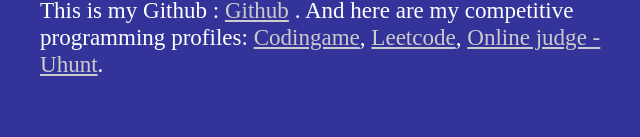
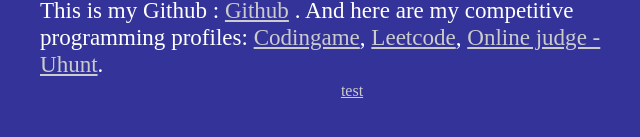
Before and after one commit to RafaelRodMar/RafaelRodMar.github.io, a plain HTML site: page index.html in a window 1280 px wide. Shown: the part 157-294 px from the top of the page, 288-928 px from the left. Drawn offline with Linux system fonts and the light colour scheme.

Commit message:
Update index.html

```diff
--- a/index.html
+++ b/index.html
@@ -28,6 +28,7 @@ judge - Uhunt</a>.</big></big></td>
     </tr>
   </tbody>
 </table>
+  <a href="index2.html" rel="nofollow noopener" role="link" tabindex="0" target="_blank">test</a>
 </center>
 <script src="script.js"></script>
 </body></html>
```
